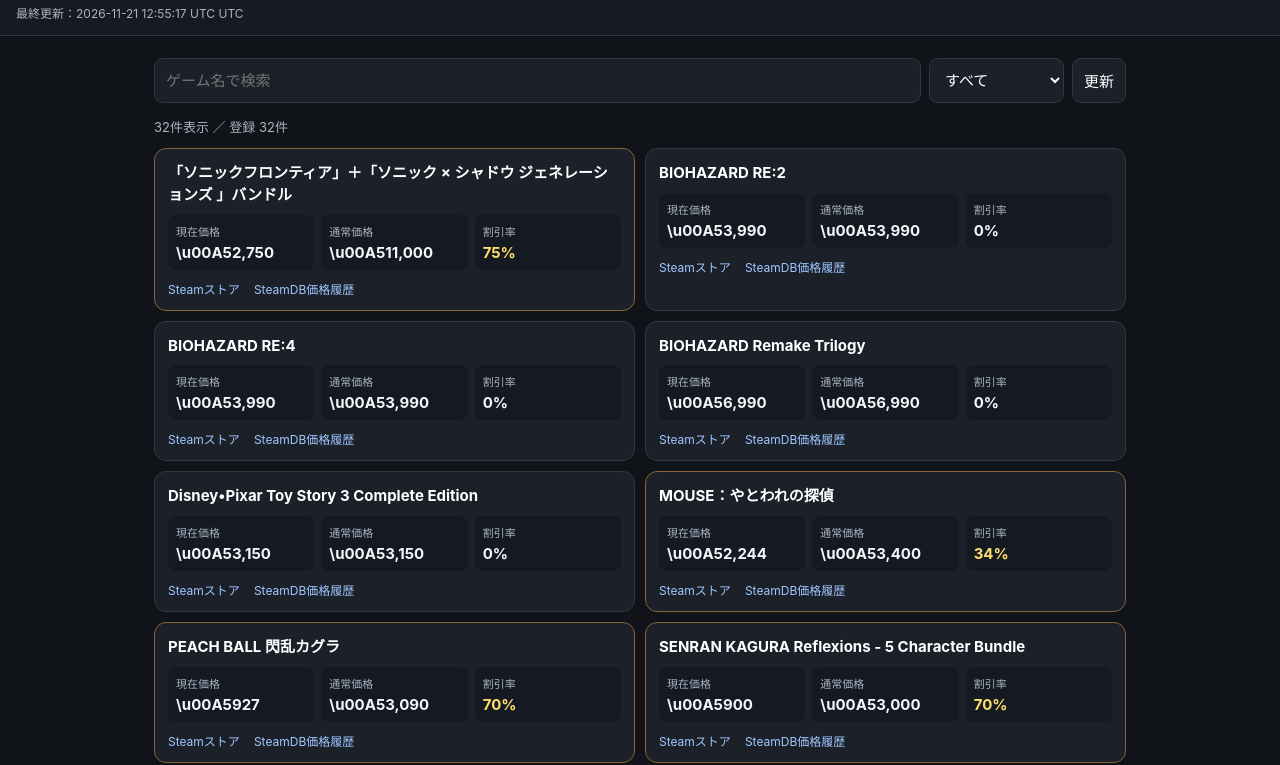
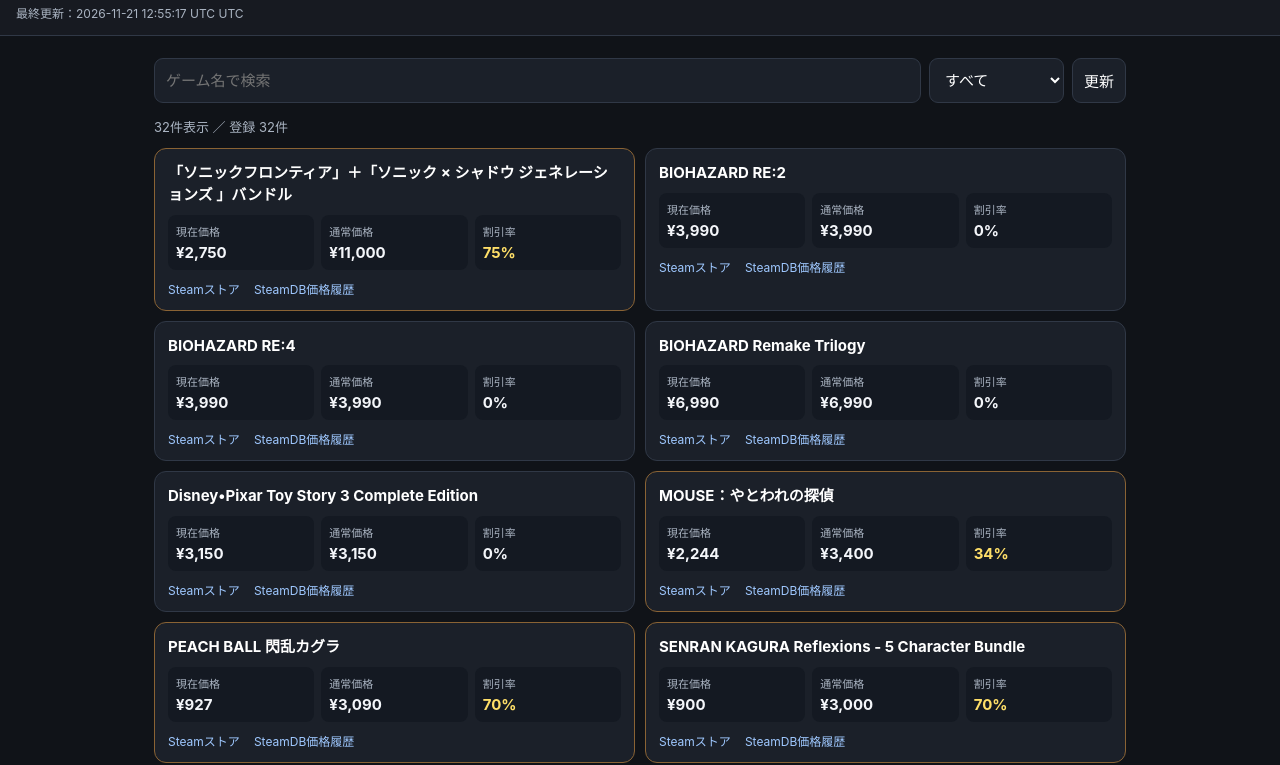
Before and after one commit to hirokibatti/steam-sale-monitor-view, a plain HTML site: page index.html in a window 1280 px wide. Shown: the part 55-820 px from the top of the page. Drawn offline with Linux system fonts and the light colour scheme.

Commit message:
Correct yen symbol rendering

```diff
--- a/index.html
+++ b/index.html
@@ -51,7 +51,7 @@ function parseCSV(text){
     return rows;
 }
 
-const yen=v=>v===''||v==null?'-':'\\u00A5'+Number(v).toLocaleString('ja-JP');
+const yen=v=>v===''||v==null?'-':String.fromCharCode(165)+Number(v).toLocaleString('ja-JP');
 
 function render(){
     document.getElementById('status').textContent='データを読み込んでいます…';
```
